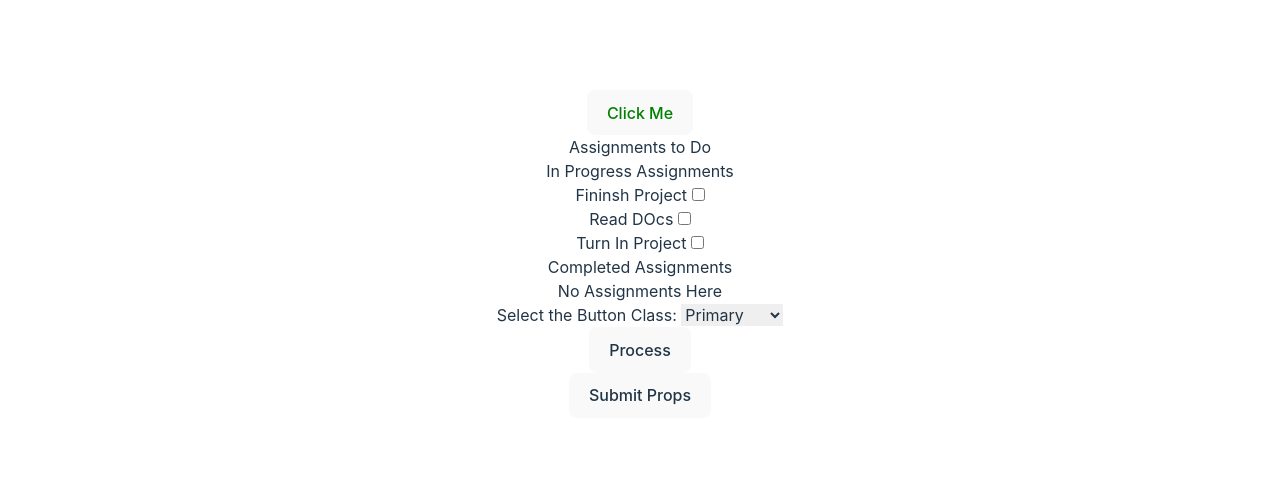
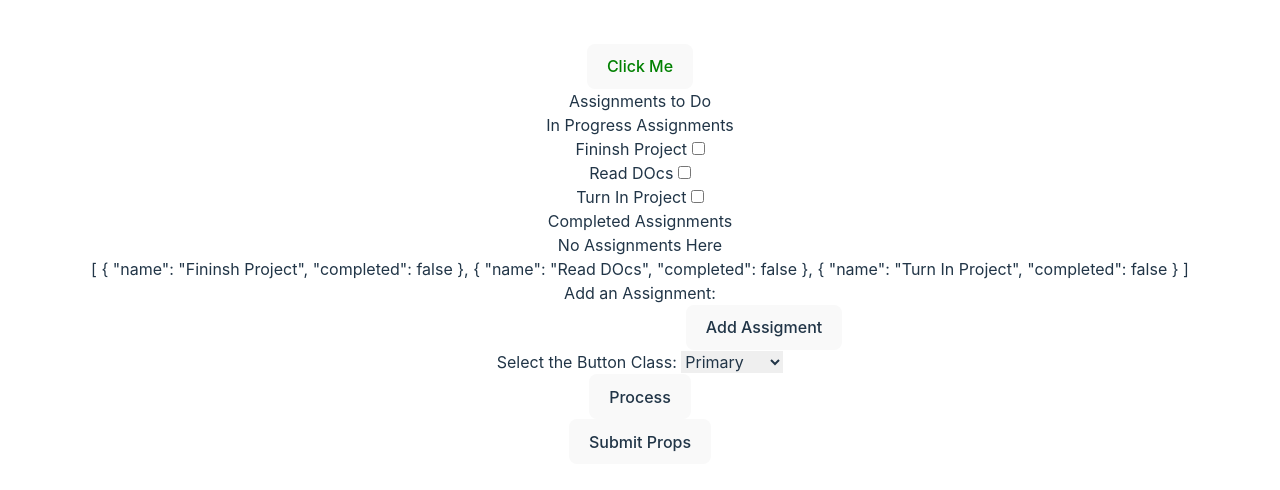
Before and after one commit to hasansfzn/vue_learning_project, a Vue app: page / in a window 1280 px wide. Shown: the part 146-636 px from the top of the page. Built offline with nearby package versions, Linux system fonts and the light colour scheme.

Commit message:
form added for the assignment

```diff
--- /dev/null
+++ b/src/components/Assignments/AssignmentForm.vue
@@ -0,0 +1,30 @@
+<template>
+  <form @submit.prevent="addAnAssignment">
+    <label class="mb-2 pb-3">Add an Assignment: </label>
+    <div class="block">
+      <input type="text" class="p-2" v-model="newItem" />
+      <button class="btn bg-blue-600 ml-2" type="submit">Add Assigment</button>
+    </div>
+  </form>
+</template>
+
+<script setup>
+import Assignments from "./Assignments.vue";
+import { ref } from "vue";
+defineProps({
+  assignments: Array,
+});
+
+let newItem = ref("");
+
+//console.log(assignments.value);
+
+const addAnAssignment = () => {
+  assignments.value.push({
+    name: newItem.value,
+    completed: false,
+  });
+};
+</script>
+
+<style></style>
--- a/src/components/Assignments/Assignments.vue
+++ b/src/components/Assignments/Assignments.vue
@@ -1,5 +1,6 @@
 <script setup>
 import AssignmentListCmp from "./AssignmentListCmp.vue";
+import AssignmentForm from "./AssignmentForm.vue";
 import { ref, computed } from "vue";
 const assignments = ref([
   { name: "Fininsh Project", completed: false },
@@ -15,8 +16,14 @@ const inProgress = computed(() => {
   return assignments.value.filter((asg) => !asg.completed);
 });
 
-console.log(inProgress.value.length);
-console.log(completed.value.length);
+const newItem = ref("");
+
+const addAnAssignment = () => {
+  assignments.value.push({
+    name: newItem.value,
+    completed: false,
+  });
+};
 </script>
 
 <template>
@@ -28,6 +35,19 @@ console.log(completed.value.length);
     />
 
     <AssignmentListCmp :assignments="completed" title="Completed Assignments" />
+
+    {{ assignments }}
+
+    <!-- <AssignmentForm :assignments="assignments" v-model="assignments" />  -->
+    <form @submit.prevent="addAnAssignment">
+      <label class="mb-2 pb-3">Add an Assignment: </label>
+      <div class="block">
+        <input type="text" class="p-2" v-model="newItem" />
+        <button class="btn bg-blue-600 ml-2" type="submit">
+          Add Assigment
+        </button>
+      </div>
+    </form>
   </section>
 </template>
 
```
